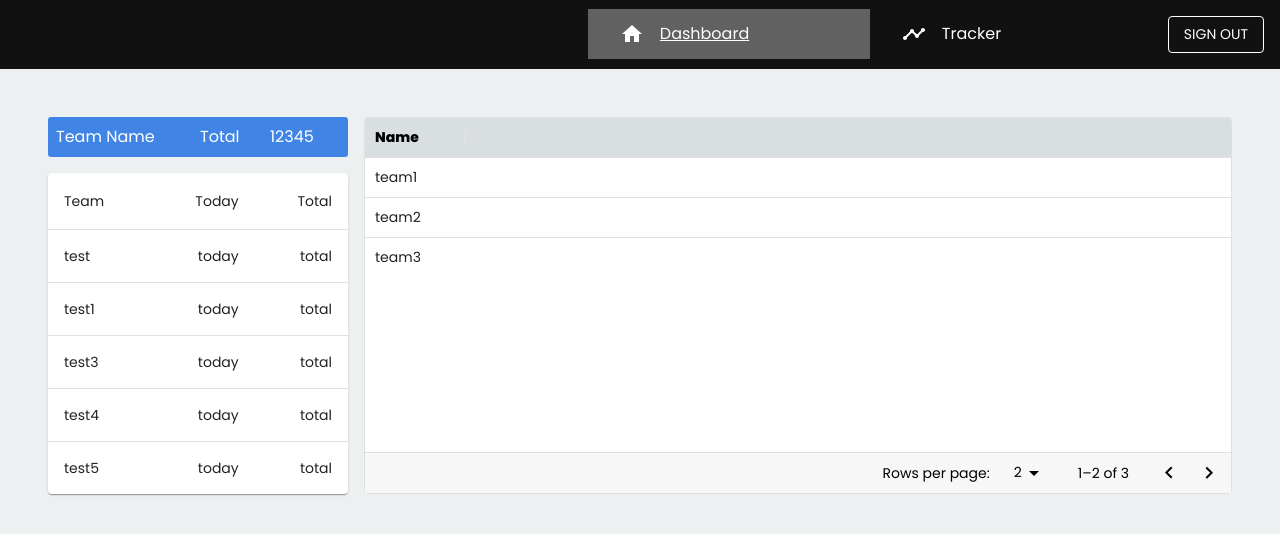
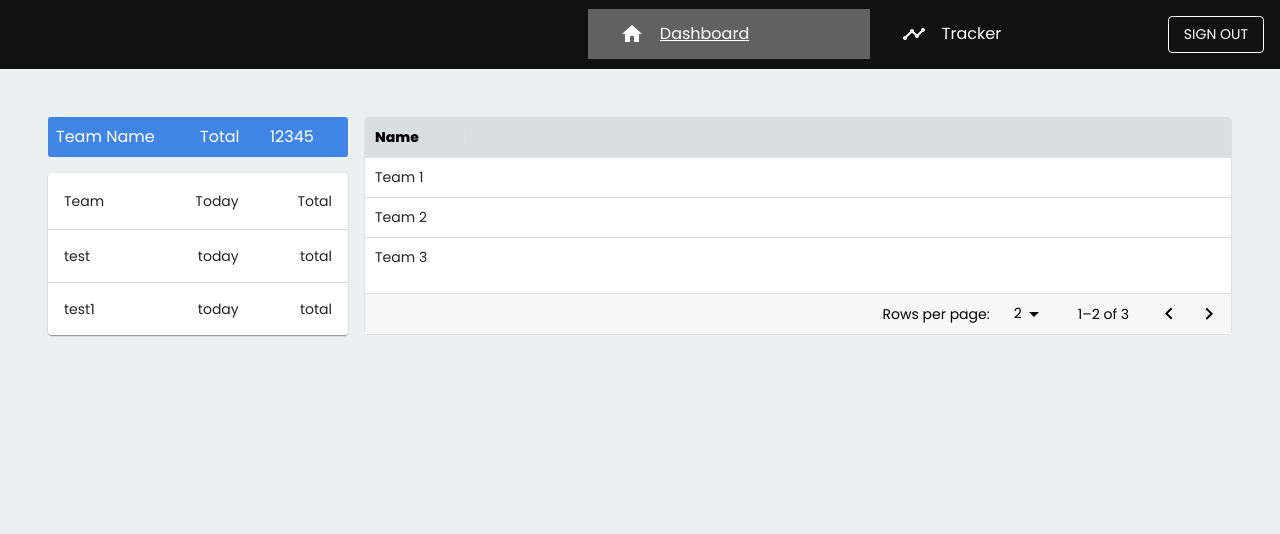
Before and after one commit to michaeljholmes/fitbit-poc, a React (Vite) app: page /dashboard in a window 1280 px wide. Shown: the top 534 px of the page. Built offline with nearby package versions, Linux system fonts and the light colour scheme; data requests are answered from the project's data file; a web font is replaced by a local one.

Commit message:
working in api

```diff
--- a/src/api/hooks/teams/useTeam.ts
+++ b/src/api/hooks/teams/useTeam.ts
@@ -1,8 +1,8 @@
 import { UseQueryResult, useQuery } from "react-query";
-import { Team, User } from "../../api.types";
+import { Team } from "../../api.types";
 import { fetchTeam } from "../../requests/teamRequests";
 
-export const useTeam = (selectedTeam?: Team): UseQueryResult<User[]> => {
+export const useTeam = (selectedTeam?: Team): UseQueryResult<Team> => {
     return useQuery({
         queryKey: ["team", selectedTeam],
         queryFn: () => fetchTeam(selectedTeam?.id!),
--- a/src/api/requests/competitionRequests.ts
+++ b/src/api/requests/competitionRequests.ts
@@ -24,23 +24,23 @@ export const fetchCompetitionTeams = async (
   page: number
   ): Promise<Paged<Team>> => {
  //  const totalReponse = await fetch(`${api}/teams?_page=${page + 1}&_limit=${pageSize}`);
-  const teamIdsResponse = await fetch(getCompetitionTeamsEndpoint(competitionId));
-  const teamIdsResult =  await teamIdsResponse.json();
-  let teamIds = [];
+  const teamResponse = await fetch(getCompetitionTeamsEndpoint(competitionId));
+  const teamResult =  await teamResponse.json();
+  let teams = [];
   if(isProduction){
-    teamIds = teamIdsResult;
+    teams = teamResult;
   } else {
-    teamIds = teamIdsResult.teams
+    teams = teamResult;
   }
-  const teams: Team[] = await Promise.all(teamIds.map(async (teamId: string) => {
-    const teamIdsResponse =  await fetch(getTeamMembersEndpoint(teamId));
-    const members =  teamIdsResponse.json();
-    return {
-      id: teamId,
-      users: members,
-      name: teamId
-    }
-  }));
+  // const teams: Team[] = await Promise.all(teamIds.map(async (teamId: string) => {
+  //   const teamIdsResponse =  await fetch(getTeamMembersEndpoint(teamId));
+  //   const members =  teamIdsResponse.json();
+  //   return {
+  //     id: teamId,
+  //     users: members,
+  //     name: teamId
+  //   }
+  // }));
   return {
     items: teams,
     pageSize,
--- a/src/api/requests/endpoints.ts
+++ b/src/api/requests/endpoints.ts
@@ -3,17 +3,22 @@ const isProduction = import.meta.env.MODE === "production";
 export const getCompetitionEndpoint = (competitionId: string) =>
     isProduction ? `${import.meta.env.VITE_API}/api/competition/${competitionId}` :
     `${import.meta.env.VITE_API}/competitions/${competitionId}`;
-// Get competition teams for given competitio
+// Get competition teams for given competition
 export const getCompetitionTeamsEndpoint = (competitionId: string) =>
     isProduction ? `${import.meta.env.VITE_API}/api/competition/teams/${competitionId}` :
-    `${import.meta.env.VITE_API}/competitionTeams/${competitionId}`;
+    `${import.meta.env.VITE_API}/teams`;
 
 // Get team members
 export const getTeamMembersEndpoint = (teamId: string) =>
     isProduction ? `${import.meta.env.VITE_API}/api/team/${teamId}` :
-    `${import.meta.env.VITE_API}/users`;
+    `${import.meta.env.VITE_API}/teams/${teamId}`;
 
 // // Get team
 // export const getTeamByIdEndpoint = (teamId: string) =>
 //     isProduction ? `${import.meta.env.VITE_API}/api/team/${teamId}` :
 //     `${import.meta.env.VITE_API}/users`;
+
+// Get User By ID
+export const getUserByIdEndpoint = (userId: string) =>
+    isProduction ? `${import.meta.env.VITE_API}/api/user/${userId}` :
+    `${import.meta.env.VITE_API}/users/${userId}`;
--- a/src/api/requests/teamRequests.ts
+++ b/src/api/requests/teamRequests.ts
@@ -1,12 +1,19 @@
-import { User } from "../api.types";
+import { Team } from "../api.types";
 import { getTeamMembersEndpoint } from "./endpoints";
 
-  export const fetchTeam = async (teamId: string): Promise<User[]> => {
-    try {
-      const response = await fetch(getTeamMembersEndpoint(teamId));
-      let teamMembers: User[] = await response.json();
-      return teamMembers;
-    } catch (e) {
-      return [];
+const isProduction = import.meta.env.MODE === "production";
+
+export const fetchTeam = async (teamId: string): Promise<Team> => {
+  try {
+    const response = await fetch(getTeamMembersEndpoint(teamId));
+    let team: Team = await response.json();
+    return team;
+  } catch (e) {
+    return {
+      id: "",
+      users: [],
+      username: "",
+      position: 0
     }
-  };
+  }
+};
--- a/src/api/requests/userRequests.ts
+++ b/src/api/requests/userRequests.ts
@@ -1,8 +1,9 @@
 import { api } from "..";
 import { User } from "../api.types";
+import { getUserByIdEndpoint } from "./endpoints";
 
 export const getUserById = async (userId: string): Promise<User> => {
-    const user = await fetch(`${api}/users/${userId}`, {
+    const user = await fetch(getUserByIdEndpoint(userId), {
         method: "GET",
         headers: {
             "Content-Type": "application/json"
--- a/src/components/TeamSummary.tsx
+++ b/src/components/TeamSummary.tsx
@@ -17,6 +17,7 @@ interface TeamSummaryProps {
 }
 
 export const TeamSummary = ({ users }: TeamSummaryProps) => {
+  console.log(users);
   return (
     <Stack sx={{ width: rem(300), zIndex: 1}}>
       <Stack
@@ -50,13 +51,13 @@ export const TeamSummary = ({ users }: TeamSummaryProps) => {
             </TableRow>
           </TableHead>
           <TableBody>
-            {users?.map(({ name }) => (
+            {users?.map(({ id, username }) => (
               <TableRow
-                key={name}
+                key={id}
                 sx={{ "&:last-child td, &:last-child th": { border: 0 } }}
               >
                 <TableCell component="th" scope="row">
-                  {name}
+                  {username}
                 </TableCell>
                 <TableCell align="right">{"today"}</TableCell>
                 <TableCell align="right">{"total"}</TableCell>
--- a/src/mockData/db.json
+++ b/src/mockData/db.json
@@ -3,19 +3,13 @@
     {
       "id": "competition1",
       "name": "Competition Name",
-      "creator": "user1",
+      "owner": {
+        "id": "user1",
+        "email": "test@test.com",
+        "username": "test"
+      },
       "startTime": "2024-02-20T18:00:00.000Z",
       "endTime": "2024-02-28T18:00:00.000Z"
-    }
-  ],
-  "competitionTeams": [
-    {
-      "id": "competition1",
-      "teams": [
-        "team1",
-        "team2",
-        "team3"
-      ]
     }
   ],
   "teams": [
@@ -24,7 +18,16 @@
       "name": "Team 1",
       "position": 3,
       "users": [
-        "user1"
+        {
+          "id": "user1",
+          "email": "test@test.com",
+          "username": "test"
+        },
+        {
+          "id": "user2",
+          "email": "test1@test.com",
+          "username": "test1"
+        }
       ]
     },
     {
@@ -32,7 +35,16 @@
       "name": "Team 2",
       "position": 1,
       "users": [
-        "user2"
+        {
+          "id": "user3",
+          "email": "test@test.com",
+          "username": "test3"
+        },
+        {
+          "id": "user4",
+          "email": "test1@test.com",
+          "username": "test4"
+        }
       ]
     },
     {
@@ -40,7 +52,11 @@
       "name": "Team 3",
       "position": 2,
       "users": [
-        "user3"
+        {
+          "id": "user5",
+          "email": "test5@test.com",
+          "username": "test5"
+        }
       ]
     }
   ],
@@ -48,7 +64,7 @@
     {
       "id": "user1",
       "email": "test@test.com",
-      "name": "test",
+      "username": "test",
       "password": "test",
       "isCreator": true,
       "createdId": "competition1",
@@ -58,7 +74,7 @@
     {
       "id": "user2",
       "email": "test1@test.com",
-      "name": "test1",
+      "username": "test1",
       "password": "test",
       "competitionId": "competition1",
       "isFitbitIntegrated": true
@@ -66,7 +82,7 @@
     {
       "id": "user3",
       "email": "test3@test.com",
-      "name": "test3",
+      "username": "test3",
       "password": "test",
       "competitionId": "competition1",
       "isFitbitIntegrated": false
@@ -74,7 +90,7 @@
     {
       "id": "user4",
       "email": "test4@test.com",
-      "name": "test4",
+      "username": "test4",
       "password": "test",
       "isCreator": true,
       "isFitbitIntegrated": false
@@ -82,7 +98,7 @@
     {
       "id": "user5",
       "email": "test5@test.com",
-      "name": "test5",
+      "username": "test5",
       "password": "test",
       "isCreator": true
     }
--- a/src/pages/Dashboard/Competition.tsx
+++ b/src/pages/Dashboard/Competition.tsx
@@ -22,8 +22,7 @@ interface CompetitionProps {
 export const Competition = ({
   competitionId,
   user: {
-    isFitbitIntegrated,
-    isCreator
+    isFitbitIntegrated
   }
 }: CompetitionProps) => {
   const [pageSize, setPageSize] = useState(2);
@@ -50,7 +49,7 @@ export const Competition = ({
     undefined,
   );
 
-  const { data: teamMembers } = useTeam(selectedTeam);
+  const { data: team } = useTeam(selectedTeam);
 
   const onSelectedRow = async (row: string[]) => {
     setSelectedRowId(row);
@@ -70,7 +69,8 @@ export const Competition = ({
 
   return (
     <Stack sx={{ height: "100%", backgroundColor: "#ECF0F1", p: 2}}>
-      {isCreator && isCompetitionInFuture && <IsCreator sx={{mb: 2}} competitionId={competitionId} />}
+      {/** TODO - does userId match owner ID, show IsCreator (rename IsOwner) */}
+      {true && isCompetitionInFuture && <IsCreator sx={{mb: 2}} competitionId={competitionId} />}
       {isNotFitbitEnabled && <NotFitbitIntegrated />}
       {isCompetitionInFuture ?
         <CompetitionNotStarted competition={competition}/>
@@ -78,7 +78,7 @@ export const Competition = ({
         <Stack sx={{flex: 1, position: "relative"}}>
           <Box sx={{...(isNotFitbitEnabled && {position: "absolute", backgroundColor: "black", flex: 1, width: "100%", height: "100%", opacity: 0.5, zIndex: 2})}}/>
           <Stack flexDirection={"row"} sx={{ p: 4}}>
-            <TeamSummary users={teamMembers} />
+            {team && <TeamSummary users={team.users} />}
             <Leaderbaord
               sx={{ ml: 2 }}
               rows={teams?.items ?? []}
--- a/src/pages/Dashboard/DashboardPage.tsx
+++ b/src/pages/Dashboard/DashboardPage.tsx
@@ -1,15 +1,11 @@
 import { Competition } from "./Competition";
-import { CreateCompetition } from "./CreateCompetition";
 import { useOutletContext } from "react-router-dom";
 import { OutletContext } from "../../routing/Template";
-import { Stack } from "@mui/material";
-
-console.log(import.meta.env);
 
 export const DashboardPage = () => {
 
     const { user } = useOutletContext<OutletContext>();
-    const {isCreator, createdId, competitionId} = user;
+    const {competitionId} = user;
 
     if(competitionId) {
         return (
@@ -17,13 +13,6 @@ export const DashboardPage = () => {
         )
     }
 
-    // TODO - add in when user can create competition
-    // if(isCreator){
-    //     if(!createdId) {
-    //         return <CreateCompetition user={user}/>
-    //     }
-    // }
-
     return (
         <p>
             Oh no, somethings gone wrong
--- a/src/pages/JoinCompetitionViaLink.tsx
+++ b/src/pages/JoinCompetitionViaLink.tsx
@@ -30,7 +30,7 @@ export const JoinCompetitionViaLink = () => {
                 Welcome to Stridewars!
             </Typography>
             <Typography variant="body1">
-                You been invited to join '{data.name}' competition by '{data.creator}'. Sign up below.
+                You been invited to join '{data.name}' competition by '{data.owner.username}'. Sign up below.
             </Typography>
             <Button
                 variant="outlined"
```
Also changed, not shown: src/api/api.types.ts (+5 -8 lines).
